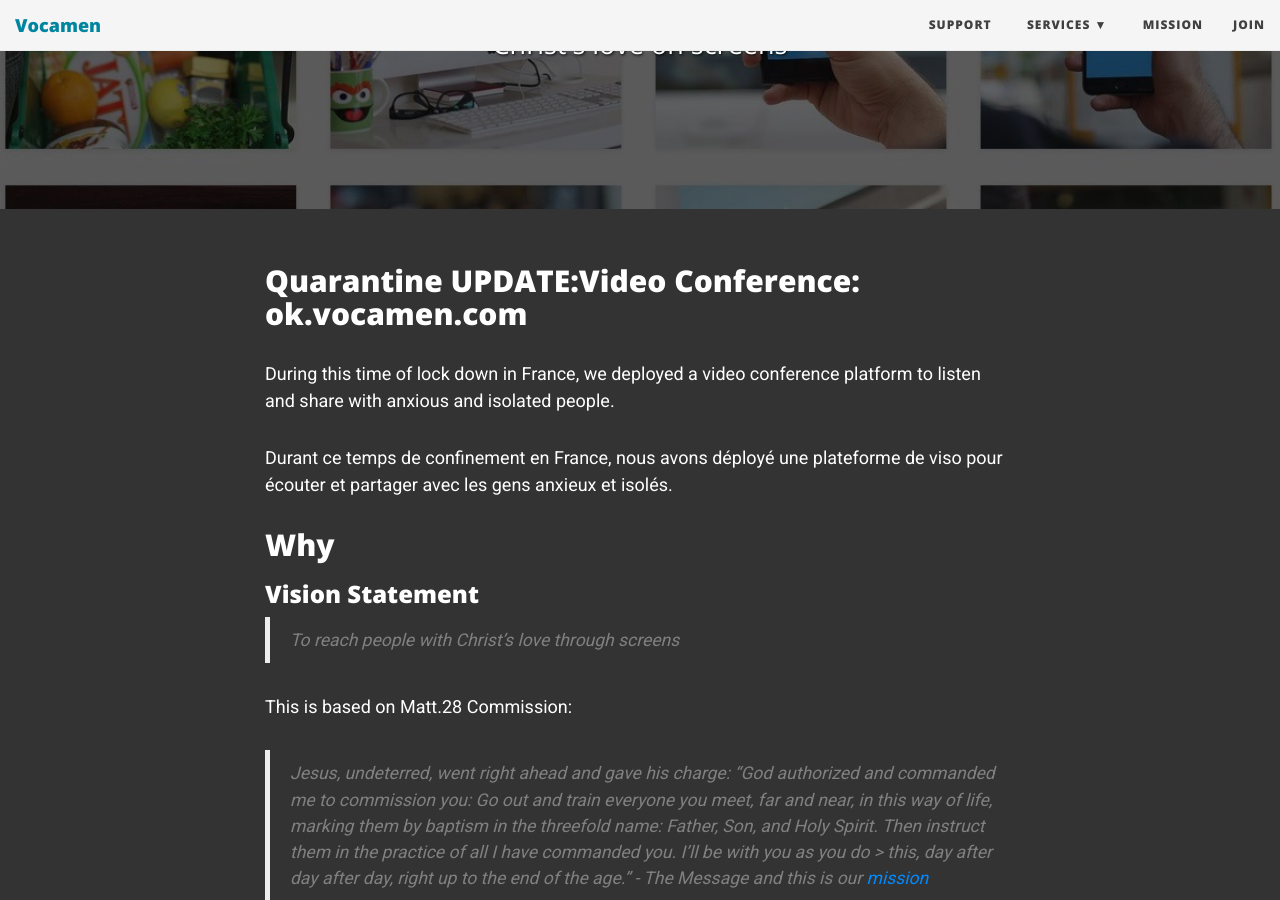
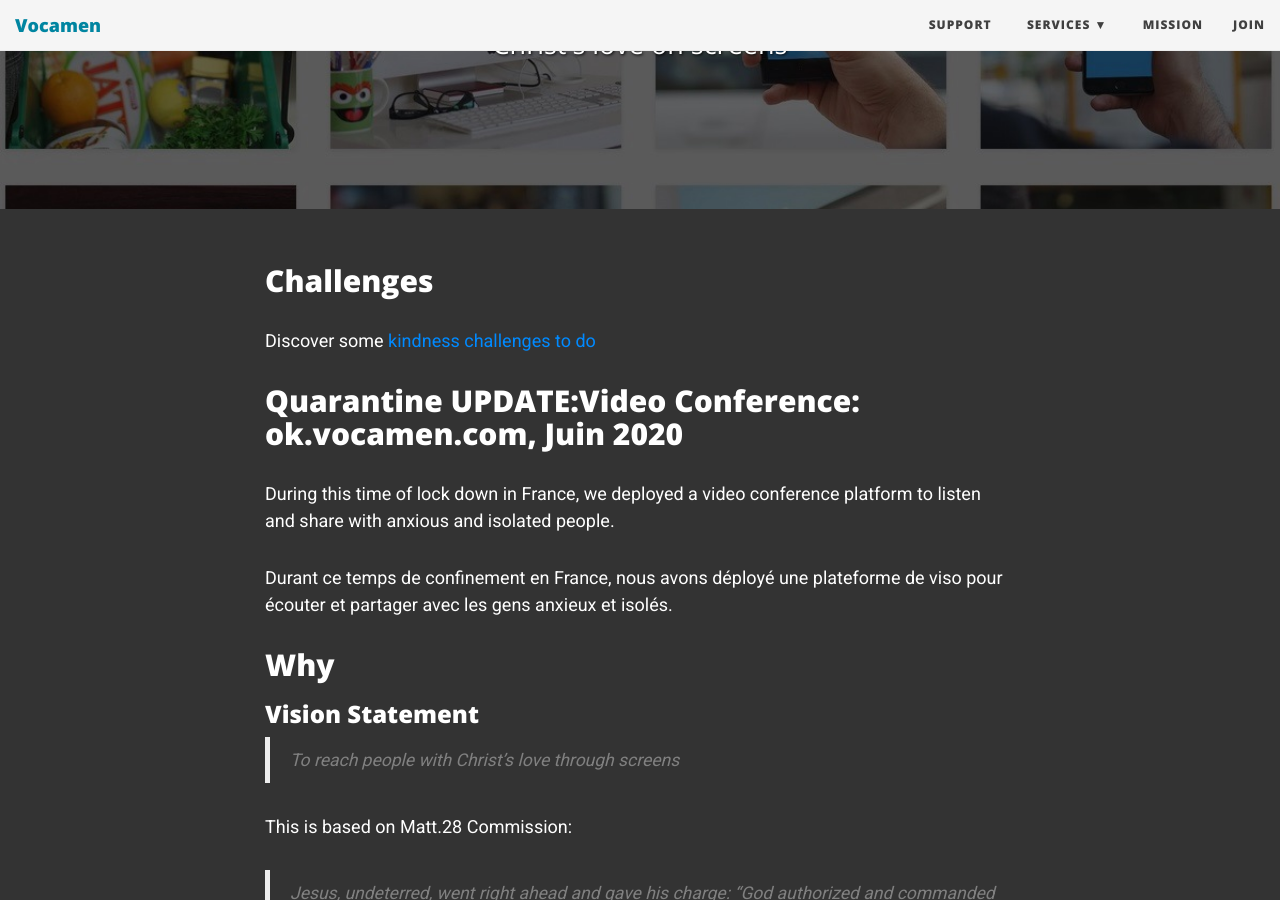
Before and after one commit to vocamen/vocamen.github.io, a Jekyll site: the page built from index.md, in a window 1280 px wide and 900 px high, scrolled down 334 px. Built offline with Jekyll 4.4.1, drawn with Linux system fonts in a browser that asks for light colours; nearby versions of some CDN libraries.

Commit message:
Challenges

```diff
--- a/_includes/indexcontent.md
+++ b/_includes/indexcontent.md
@@ -1,5 +1,7 @@
+## Challenges
+Discover some [kindness challenges to do](#Challenges)
 
-## Quarantine UPDATE:Video Conference: ok.vocamen.com
+## Quarantine UPDATE:Video Conference: ok.vocamen.com, Juin 2020
 During this time of lock down in France, we deployed a video conference platform to listen and share with anxious and isolated people.
 
 Durant ce temps de confinement en France, nous avons déployé une plateforme de viso pour écouter et partager avec les gens anxieux et isolés.
@@ -106,3 +108,5 @@ Changing lives start with a first step and this new step could be a kindness cha
 This mission is aimed at local churches.
 We strive to equip people with a zeal for sharing the gospel, art and tech.
 Don't hesitate to [contact us](more/engage/), share this website or even print this page as a leaflet to communicate the vision and encourage young and old people to be creative and listen for God's plan in your local community.
+
+## Challenges
```
